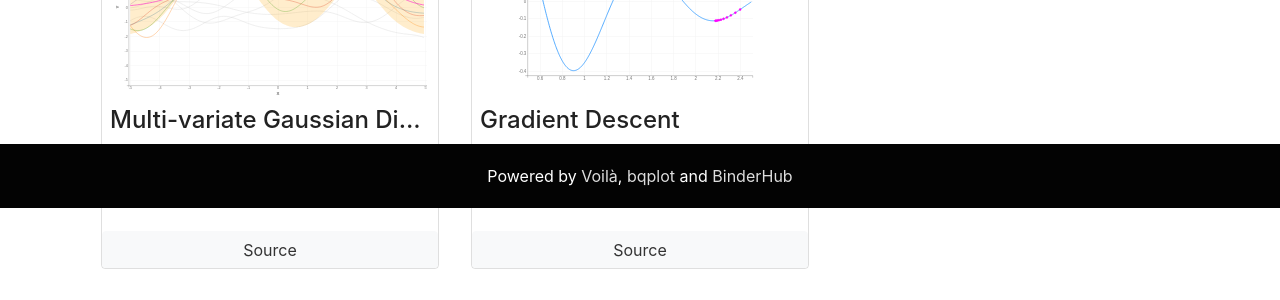
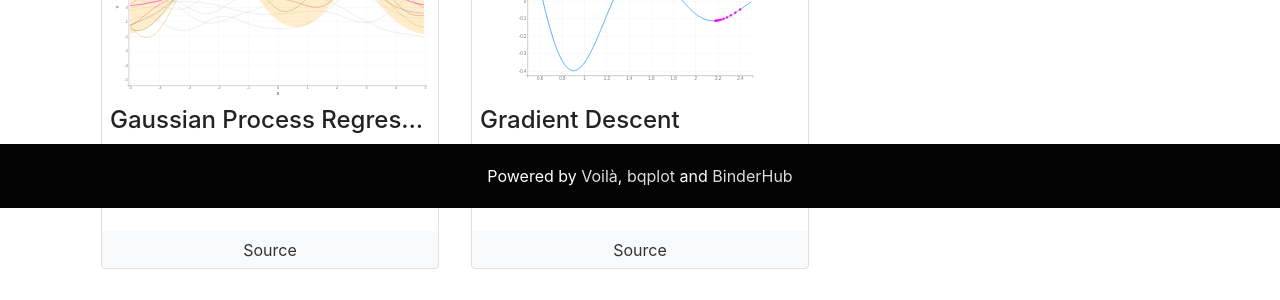
Before and after one commit to bqplot/bqplot-gallery, a Jekyll site: the page built from index.html, in a window 1280 px wide. Shown: the part 692-992 px from the top of the page. Built offline with Jekyll 4.4.1, drawn with Linux system fonts in a browser that asks for light colours.

Commit message:
fixed description of gaussian process regression

```diff
--- a/_data/gallery.yaml
+++ b/_data/gallery.yaml
@@ -1,5 +1,5 @@
-- title: Multi-variate Gaussian Distribution
-  description: Multi-variate Gaussian Distribution
+- title: Gaussian Process Regression
+  description: Gaussian Process Regression
   url: notebooks/gaussian_process_regression.ipynb
   image_url: imgs/gaussian_process_regression.svg
 
```
